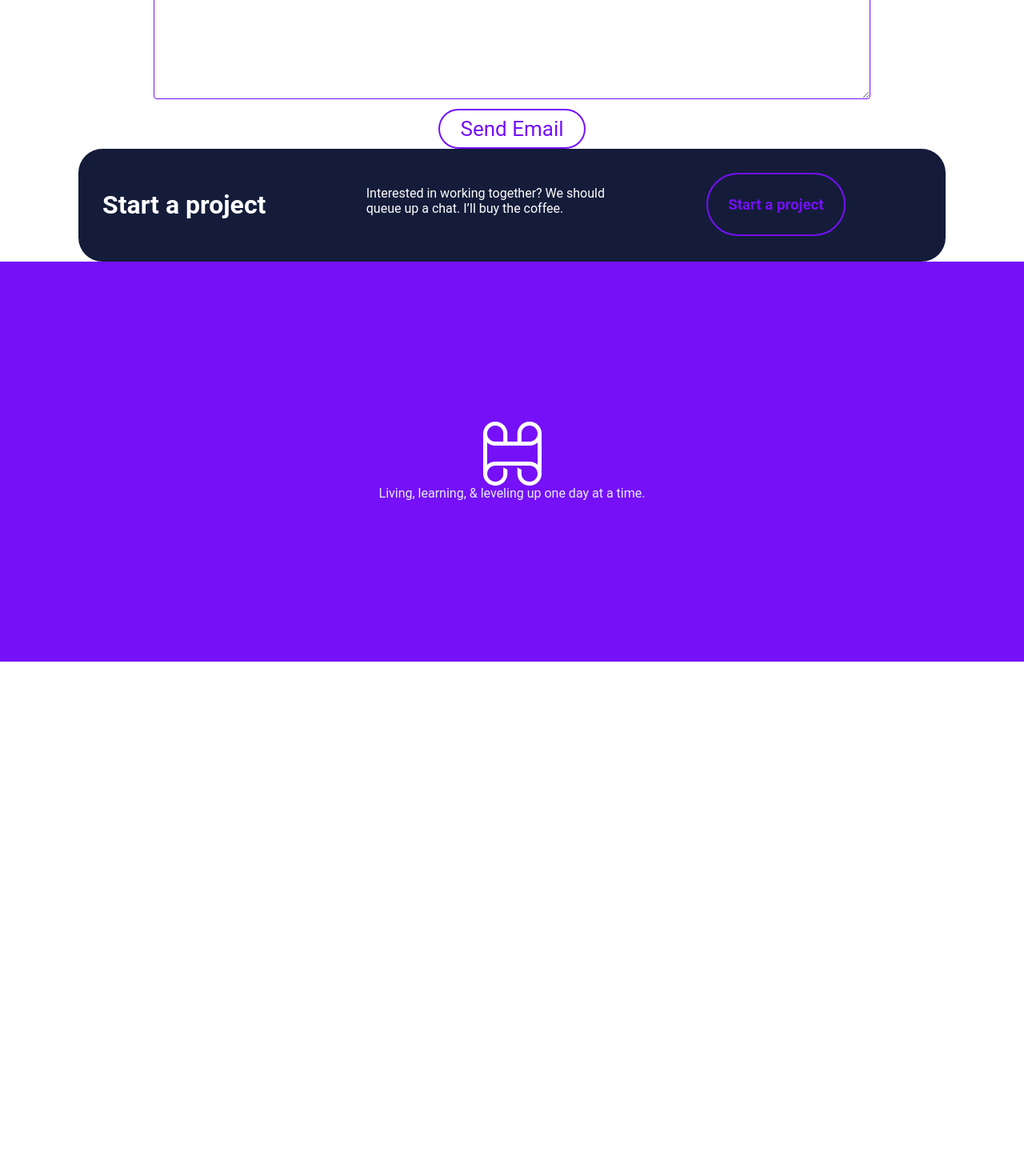
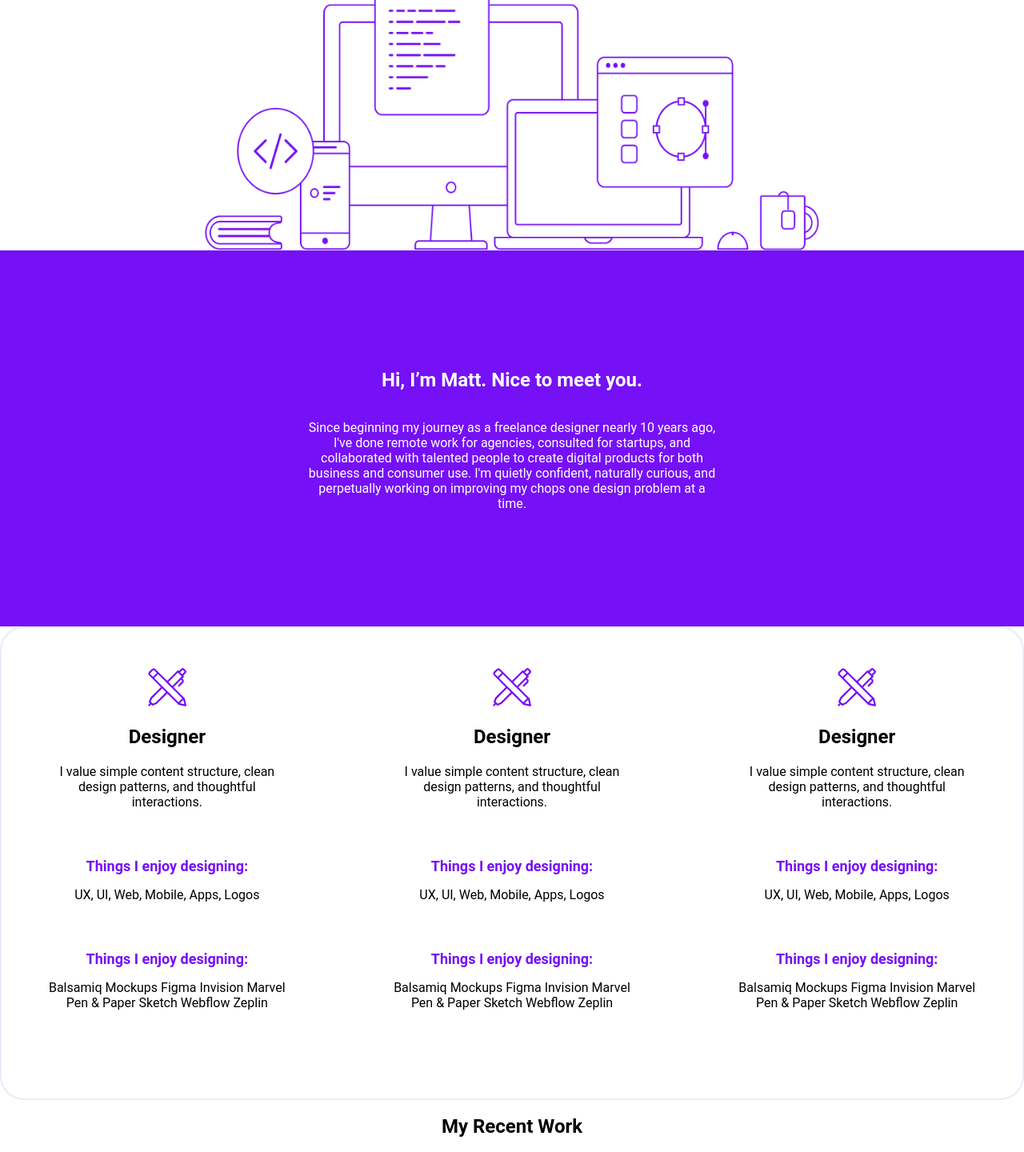
Before and after one commit to hakimmaaouia/portfolio, a React (Create React App) app: page / in a window 1280 px wide. Shown: the part 380-1820 px from the top of the page at 80% size. Before the commit the page ends 1207 px from the top, so only its background shows below. Built offline with nearby package versions, Linux system fonts and the light colour scheme; grey boxes are pictures that could not be loaded.

Commit message:
add view

```diff
--- a/src/App.tsx
+++ b/src/App.tsx
@@ -2,18 +2,12 @@ import React from "react";
 import "./App.css";
 import Layout from "./Component/Layout/Layout";
 import Router from "./Router/Router";
-import Herobody from "./Component/Hero-body/Herobody";
-import Description from "./Component/Description/Description";
-import Skills from "./Component/skills/Skills";
-import Work from "./Component/Works/Work";
-import Callout from "./Component/Callout/Callout";
-import Certif from "./Component/Certif/Certif";
-import Contact from "./Component/Contact/Contact"
+import Main from "./Container/Main/Main";
 function App() {
   return (
     <div className="App">
       <Layout>
-      <Contact/>
+      <Main/>
       </Layout>
     </div>
   );
--- a/src/Component/Footer/Footer.css
+++ b/src/Component/Footer/Footer.css
@@ -44,3 +44,10 @@
     align-content: stretch;
   }
 }
+
+.fontsize{
+  font-size: 26px;
+  font-style: normal;
+  font-weight: 400;
+  line-height: 30px;
+}
--- /dev/null
+++ b/src/Container/Contact/ContactContainer.tsx
@@ -0,0 +1,6 @@
+import React from "react";
+import Contact from "../../Component/Contact/Contact";
+const ContactContainer = () => {
+  return <Contact />;
+};
+export default ContactContainer;
--- /dev/null
+++ b/src/Container/Main/Main.tsx
@@ -0,0 +1,19 @@
+import React from "react"
+import Herobody from "../../Component/Hero-body/Herobody";
+import Description from "../../Component/Description/Description";
+import Skills from "../../Component/skills/Skills";
+import Work from "../../Component/Works/Work";
+import Callout from "../../Component/Callout/Callout";
+import Certif from "../../Component/Certif/Certif";
+
+const Main=()=>{
+  return( <>
+    <Herobody/>
+    <Description/>
+    <Skills/>
+    <Work/>
+    <Callout/>
+    <Certif/>
+    </>)
+}
+export default Main
```
Also changed, not shown: 1 other file (tests, documents, lock files or other folders).
